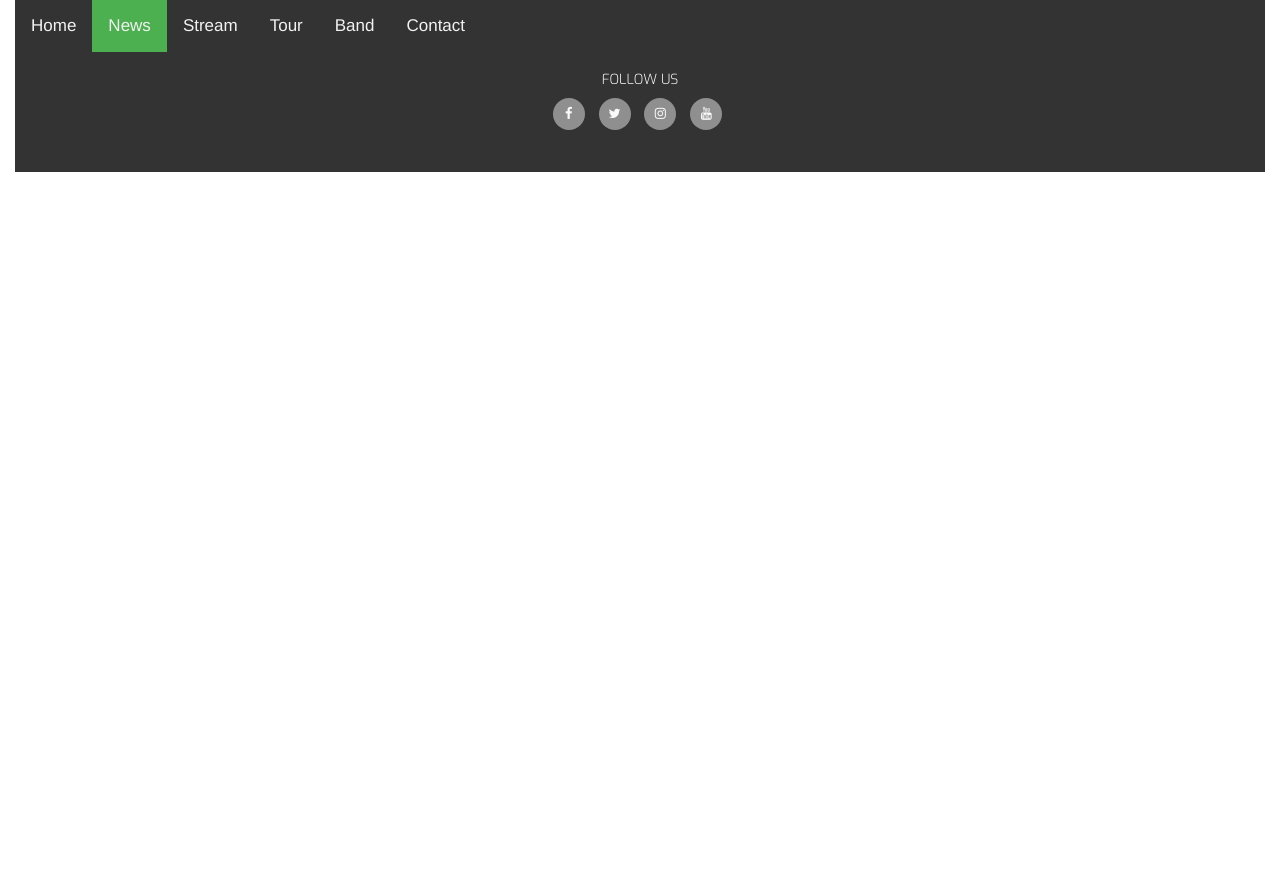
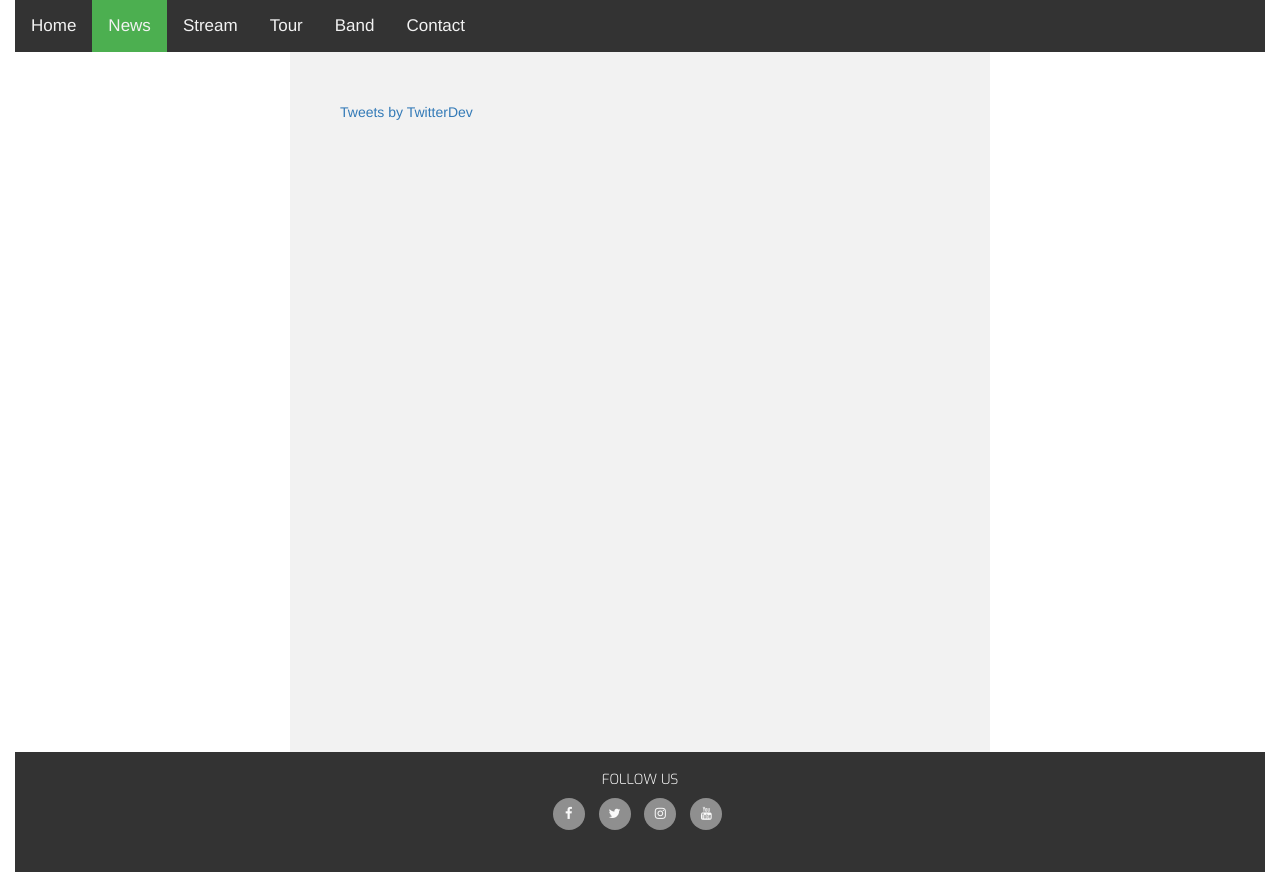
Before and after one commit to devwop/ucd-milestone, a plain HTML site: page news.html in a window 1280 px wide. Before the commit the page ends 800 px from the top, so only its background shows below. Drawn offline with nearby package versions, Linux system fonts and the light colour scheme.

Commit message:
Added newsfeed

```diff
--- a/assets/css/style.css
+++ b/assets/css/style.css
@@ -134,3 +134,12 @@
 .social-links li a i:hover{
     background: #e84610;
 }
+
+/*--------------------------------------------------Newsfeed*/
+.newsfeed {
+    height:700px;
+    width: 700px;
+    margin: 0 auto;
+    padding: 50px;
+    background-color: #f2f2f2;
+}
--- a/news.html
+++ b/news.html
@@ -35,7 +35,9 @@
     </header>
 
     <section class="container-fluid">
-
+        <div class="newsfeed">
+            <a class="twitter-timeline" data-width="600" data-height="600" data-theme="dark" data-link-color="#9266CC" href="https://twitter.com/TwitterDev?ref_src=twsrc%5Etfw">Tweets by TwitterDev</a> <script async src="https://platform.twitter.com/widgets.js" charset="utf-8"></script>
+        </div>
     </section>
 
     <footer class="container-fluid">
```
